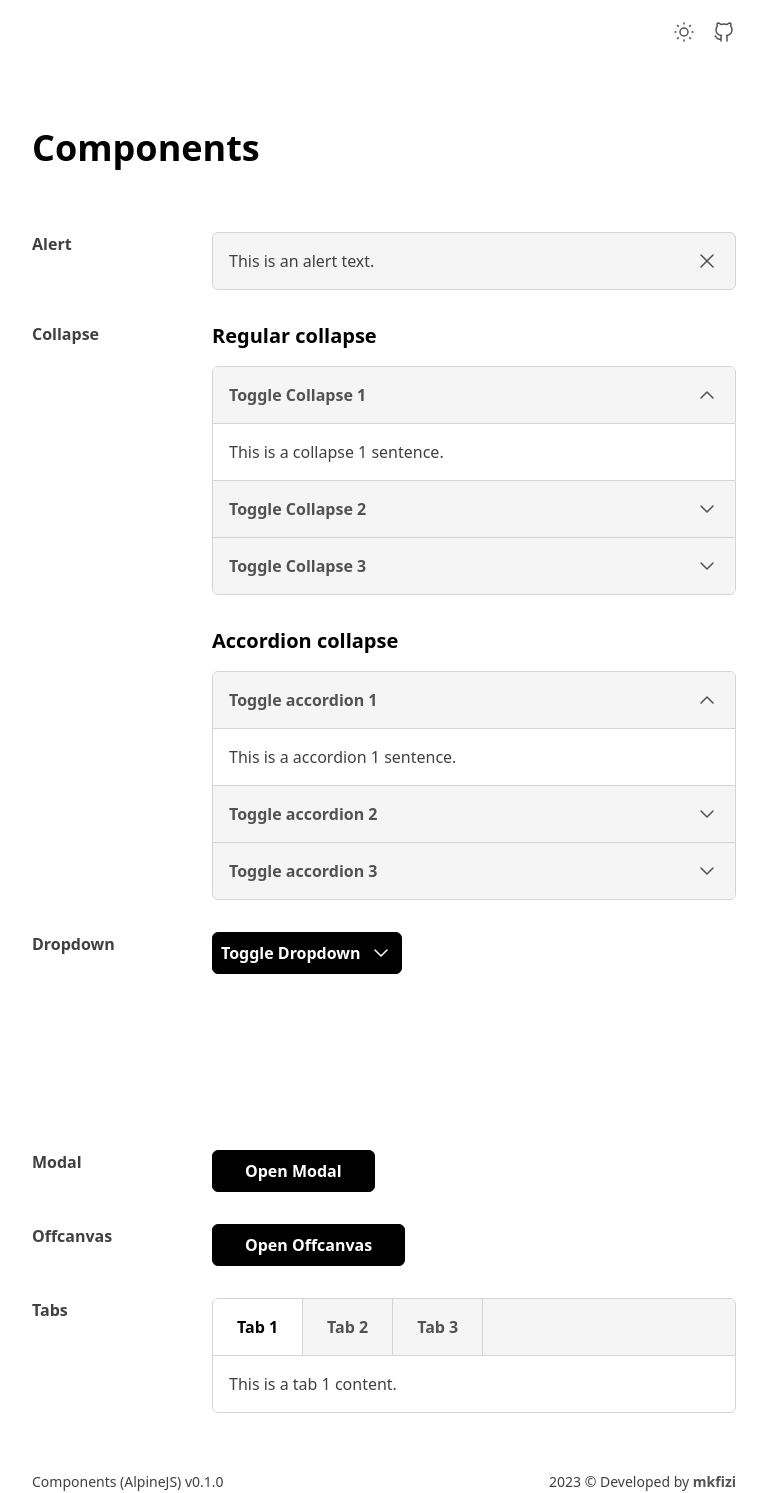
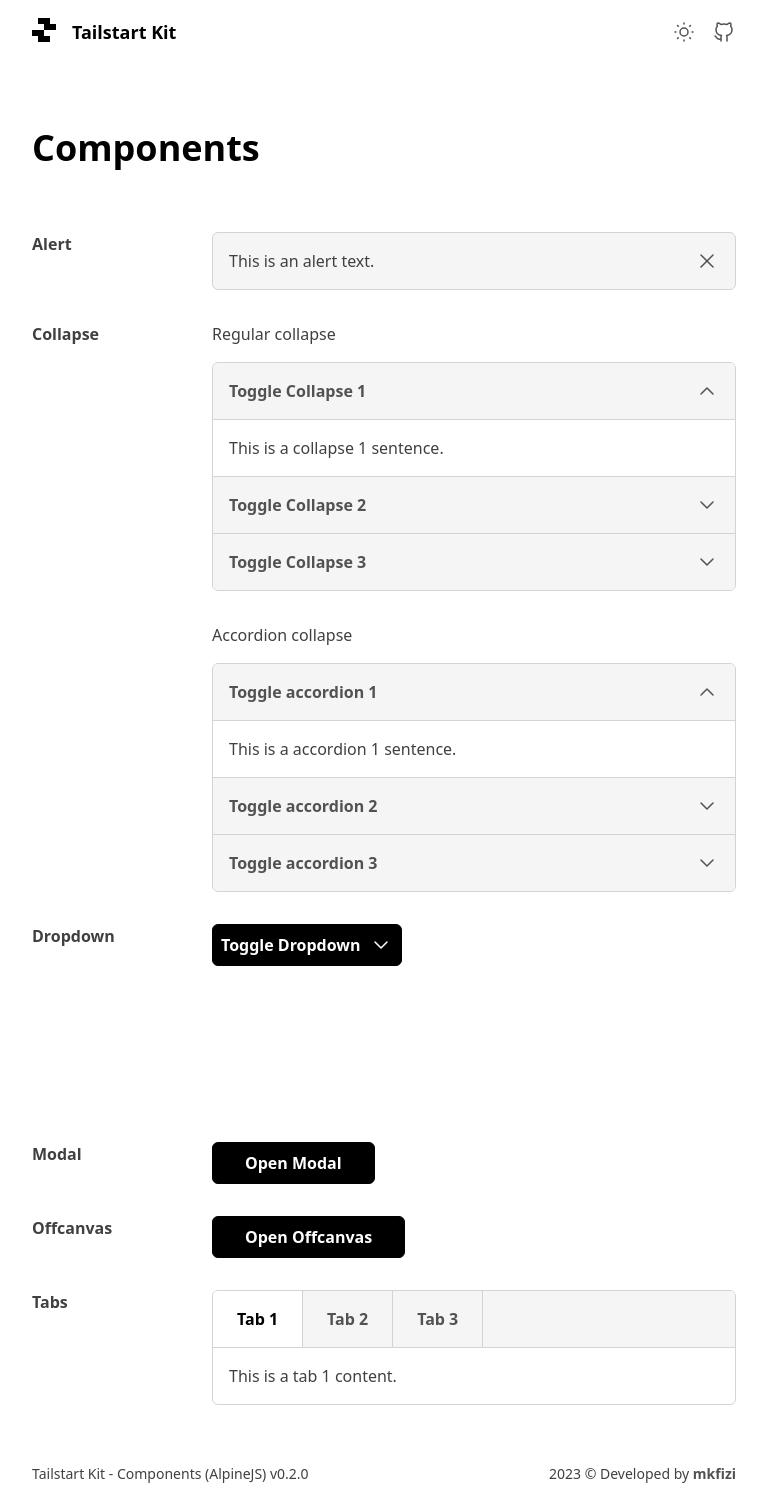
Before and after one commit to mkfizi/components-alpinejs, a website: page index.html in a window 1280 px wide. Shown: the whole page, without its empty margins (256-1023 px from the left). Drawn offline with nearby package versions, Linux system fonts and the light colour scheme.

Commit message:
Add Tailstart Kit metadata & add logo to navbar

```diff
--- a/index.html
+++ b/index.html
@@ -30,13 +30,27 @@
     <link rel="preload" href="https://cdn.jsdelivr.net/npm/alpinejs@3.x.x/dist/cdn.min.js" as="script">
     <link rel="preload" href="./src/js/app.js" as="script">
 
-    <title>Components</title>
+    <title>Tailstart Kit - Components (AlpineJS)</title>
 </head>
 <body class="relative min-h-screen antialiased bg-white dark:bg-neutral-900">
 
     <!-- Navbar -->
-    <nav id="navbar" class="sticky top-0 z-10 w-full h-16 bg-white border-b border-neutral-100 dark:border-neutral-800 dark:bg-neutral-900">
-        <div class="flex items-center justify-end w-full h-full max-w-screen-md px-4 mx-auto sm:px-8">
+    <nav id="navbar" class="sticky top-0 z-10 w-full h-16 bg-white border-b dark:bg-neutral-900"
+        x-data="{ isScrolled: ''}"
+        @scroll.window="
+            isScrolled = window.scrollY > ($el.offsetHeight - $el.clientHeight);
+        "
+        :class="isScrolled ? 'border-neutral-200 dark:border-neutral-800' : 'border-transparent dark:border-transparent'"
+    >
+        <div class="flex items-center justify-between w-full h-full max-w-screen-md px-4 mx-auto sm:px-8">
+
+            <!-- Logo -->
+            <a href="./" class="flex gap-4">
+                <img src="./src/images/logo.png" alt="Tailstart Kit Logo" class="w-6 h-6 dark:hidden">
+                <img src="./src/images/logo-dark.png" alt="Tailstart Kit Logo" class="hidden w-6 h-6 dark:block">
+                <span class="text-lg font-bold text-black dark:text-white">Tailstart Kit</span>
+            </a>
+
             <div class="flex gap-4">
 
                 <!-- Dark mode toggle button -->
@@ -79,8 +93,8 @@
                 <div class="grid gap-4 sm:grid-cols-3 lg:grid-cols-4">
                     <p class="text-base font-bold text-neutral-700 dark:text-neutral-300">Alert</p>
                     <div class="col-span-2 sm:col-span-3">
+                        <div  x-data="{ isClose: false }">
                             <div id="alert" class="items-center gap-4 p-4 border rounded-md bg-neutral-100 dark:bg-neutral-800 border-neutral-300 dark:border-neutral-700"
-                            x-data="{ isClose: false }"
                                 :class="isClose ? 'hidden invisible': 'flex'"
                                 :aria-hidden="isClose ? true : false"
                             >
@@ -97,6 +111,11 @@
                                     </svg>
                                 </button>
                             </div>
+                            <button type="button" class="px-8 py-2 text-base font-semibold text-white bg-black border border-black rounded-md hover:border-neutral-700 hover:bg-neutral-700 dark:bg-neutral-600 dark:border-neutral-600 dark:hover:border-neutral-500 dark:hover:bg-neutral-500 disabled:opacity-50 disabled:pointer-events-none" aria-controls="alert" aria-label="Reset alert" aria-labelledby="alert"
+                            :class="{ 'hidden invisible': !isClose }"
+                            @click="isClose = false"
+                            >Reset</button>
+                        </div>
                     </div>
                 </div>
 
@@ -105,7 +124,7 @@
                     <p class="text-base font-bold text-neutral-700 dark:text-neutral-300">Collapse</p>
                     <div class="col-span-2 space-y-8 sm:col-span-3">
                         <div class="space-y-4">
-                            <p class="text-base font-bold text-black sm:text-lg lg:text-xl dark:text-white">Regular collapse</p>
+                            <p class="text-base font-medium text-neutral-700 dark:text-neutral-300">Regular collapse</p>
                             <div class="overflow-hidden border divide-y rounded-md border-neutral-300 dark:border-neutral-700 divide-neutral-300 dark:divide-neutral-700"
                                 x-data="{
                                     collapse: {
@@ -178,7 +197,7 @@
                             </div>
                         </div>
                         <div class="space-y-4">
-                            <p class="text-base font-bold text-black sm:text-lg lg:text-xl dark:text-white">Accordion collapse</p>
+                            <p class="text-base font-medium text-neutral-700 dark:text-neutral-300">Accordion collapse</p>
                             <div id="accordion" class="overflow-hidden border divide-y rounded-md border-neutral-300 dark:border-neutral-700 divide-neutral-300 dark:divide-neutral-700"
                                 x-data="{ currentActive: 'accordion-1' }"
                             >
--- a/src/js/app.js
+++ b/src/js/app.js
@@ -1,7 +1,7 @@
 /**
  * --------------------------------------------------------------------------
- * Components (AlpineJS) v0.1.0: app.js
- * Licensed under MIT (https://github.com/mkfizi/components/blob/main/LICENSE)
+ * Components (AlpineJS) v0.2.0: app.js
+ * Licensed under MIT (https://github.com/mkfizi/tailstart-kit-components-alpinejs/blob/main/LICENSE)
  * --------------------------------------------------------------------------
  */
 
@@ -10,12 +10,10 @@
 
     const app = {};
 
-    app.name = 'Components (AlpineJS)';
-    app.version = '0.1.0';
-    app.breakpointSize = 1024;
+    app.name = 'Tailstart Kit - Components (AlpineJS)';
+    app.version = '0.2.0';
 
     app.element = {
-        navbar: document.getElementById('navbar'),
         footerCurrentYear: document.getElementById('footer-year'),
         footerAppName: document.getElementById('footer-app-name'),
         footerAppVersion: document.getElementById('footer-app-version'),
@@ -39,40 +37,14 @@
             }
         },
 
-        navbar: {
-            // Toggle navbar appearance base on window scroll Y position
-            toggle: () => {
-                if (app.element.navbar) {
-                    const isScrolled = window.scrollY > (app.element.navbar.offsetHeight - app.element.navbar.clientHeight);
-                    app.element.navbar.classList[isScrolled ? 'add' : 'remove']('border-neutral-200', 'dark:border-neutral-800');
-                    app.element.navbar.classList[isScrolled ? 'remove' : 'add']('border-transparent', 'dark:border-transparent');
-                }
-            },
-        },
-
         // Initialize view
         init: () => {
             app.view.footer.toggle();
         }
     }
 
-    app.event = {
-
-        window: {
-            // Handle window 'scroll' event
-            scroll: () => {
-                app.view.navbar.toggle();
-            }
-        },
-
-        init: () => {
-            window.addEventListener('scroll', app.event.window.scroll);
-        }
-    },
-
     app.init = () => {
         app.view.init();
-        app.event.init();
     }
 
     app.init();
```
Also changed, not shown: src/css/app.css. Lines whose indentation alone changed are shown as unchanged.
